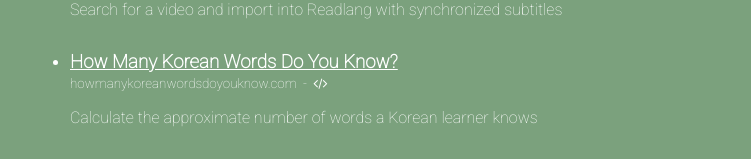
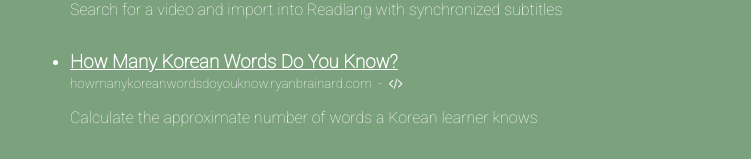
Before and after one commit to ryanbrainard/ryanbrainard.com, a React (Create React App) app: page / in a window 1280 px wide. Shown: the part 337-496 px from the top of the page, without its empty margins (34-785 px from the left). Built offline with nearby package versions, Linux system fonts and the light colour scheme.

Commit message:
Update to http://howmanykoreanwordsdoyouknow.ryanbrainard.com

```diff
--- a/src/App.js
+++ b/src/App.js
@@ -39,7 +39,7 @@ class App extends Component {
           />
           <Listing
             name="How Many Korean Words Do You Know?"
-            href="http://howmanykoreanwordsdoyouknow.com"
+            href="http://howmanykoreanwordsdoyouknow.ryanbrainard.com"
             code="https://github.com/ryanbrainard/korean-vocabulary-quiz"
             intro="Calculate the approximate number of words a Korean learner knows"
           />
```
